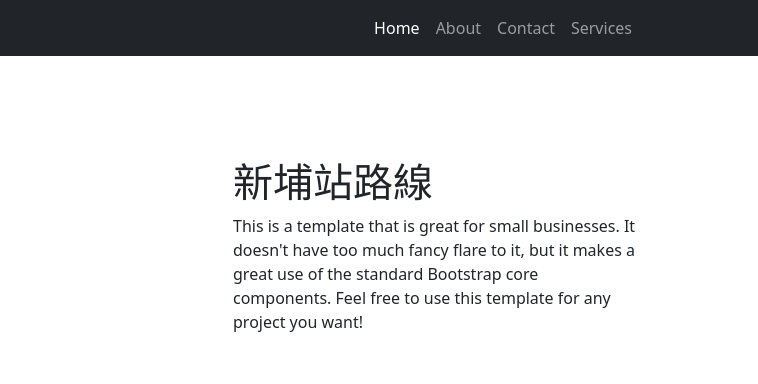
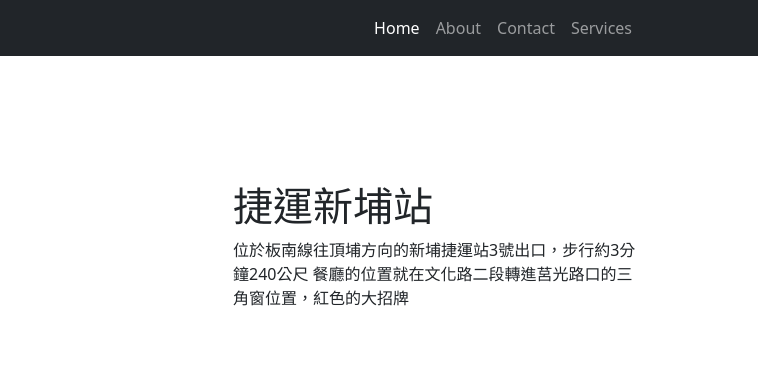
Before and after one commit to Mutal2001/Route-Bak-Kut-Teh, a plain HTML site: page index.html in a window 1280 px wide. Shown: the top 384 px of the page, 522-1280 px from the left. Drawn offline with nearby package versions, Linux system fonts and the light colour scheme.

Commit message:
Update index.html

```diff
--- a/index.html
+++ b/index.html
@@ -33,8 +33,9 @@
             <div class="row gx-4 gx-lg-5 align-items-center my-5">
                 <div class="col-lg-7"><img class="img-fluid rounded mb-4 mb-lg-0" src="https://img.ltn.com.tw/Upload/house/page/2017/02/16/170216-2510-1-Yyymq.jpg" alt="..." /></div>
                 <div class="col-lg-5">
-                    <h1 class="font-weight-light">新埔站路線</h1>
-                    <p>This is a template that is great for small businesses. It doesn't have too much fancy flare to it, but it makes a great use of the standard Bootstrap core components. Feel free to use this template for any project you want!</p>
+                    <h1 class="font-weight-light">捷運新埔站</h1>
+                    <p>位於板南線往頂埔方向的新埔捷運站3號出口，步行約3分鐘240公尺
+                        餐廳的位置就在文化路二段轉進莒光路口的三角窗位置，紅色的大招牌</p>
                 </div>
             </div>
             <!-- Call to Action-->
```
